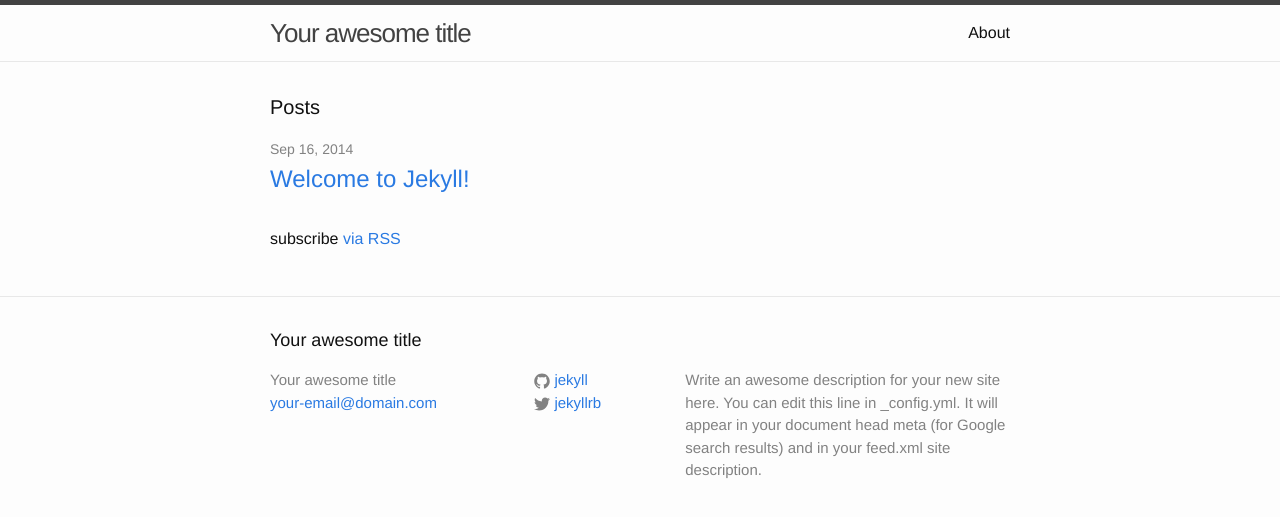
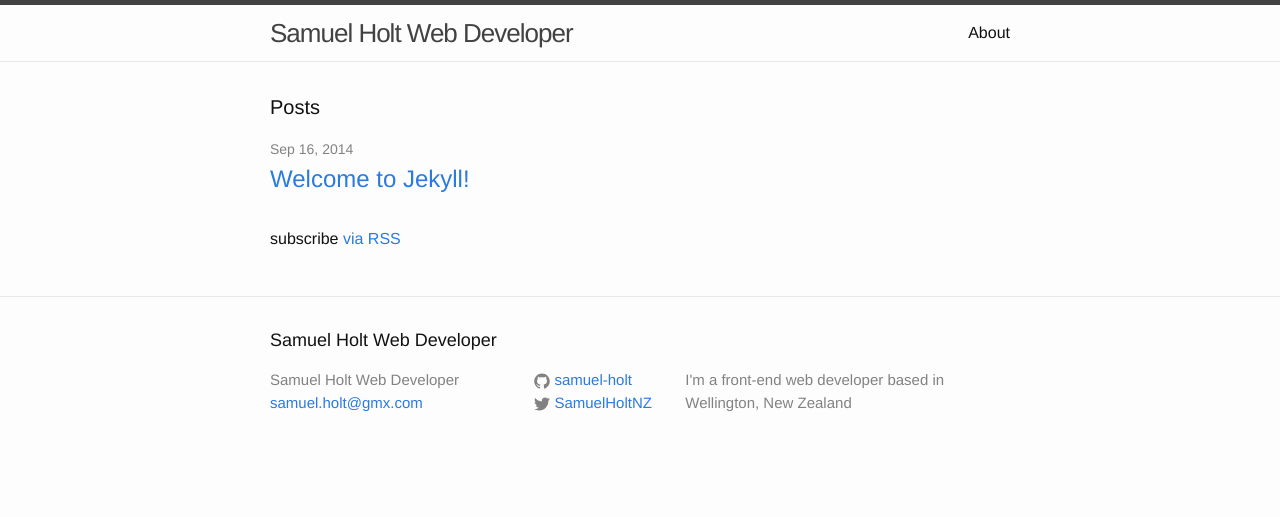
Before and after one commit to samuel-holt/samuel-holt.github.io, a Jekyll site: the page built from index.html, in a window 1280 px wide. Shown: the top 517 px of the page. Built offline with Jekyll 4.4.1, drawn with Linux system fonts in a browser that asks for light colours.

Commit message:
Update Jekyll config

```diff
--- a/_config.yml
+++ b/_config.yml
@@ -1,14 +1,12 @@
 # Site settings
-title: Your awesome title
-email: your-email@domain.com
+title: Samuel Holt Web Developer
+email: samuel.holt@gmx.com
 description: > # this means to ignore newlines until "baseurl:"
-  Write an awesome description for your new site here. You can edit this
-  line in _config.yml. It will appear in your document head meta (for
-  Google search results) and in your feed.xml site description.
+  I'm a front-end web developer based in Wellington, New Zealand
 baseurl: "" # the subpath of your site, e.g. /blog/
-url: "http://yourdomain.com" # the base hostname & protocol for your site
-twitter_username: jekyllrb
-github_username:  jekyll
+url: "http://samuel-holt.github.io" # the base hostname & protocol for your site
+twitter_username: SamuelHoltNZ
+github_username:  samuel-holt
 
 # Build settings
 markdown: kramdown
```
